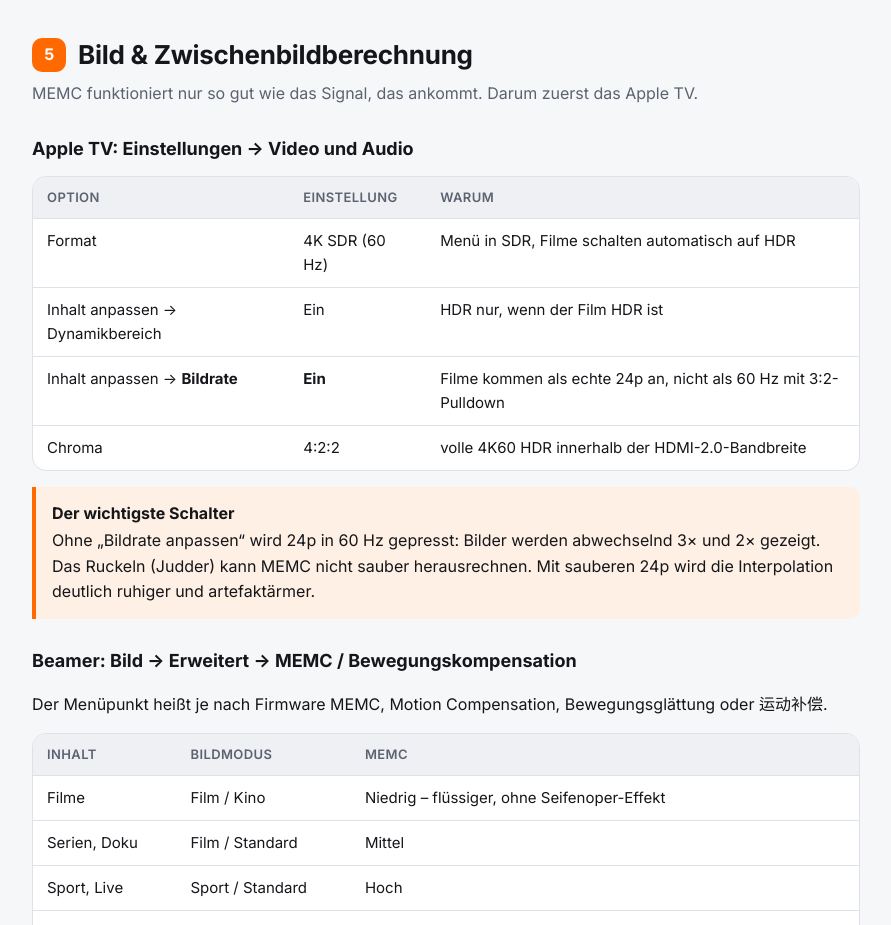
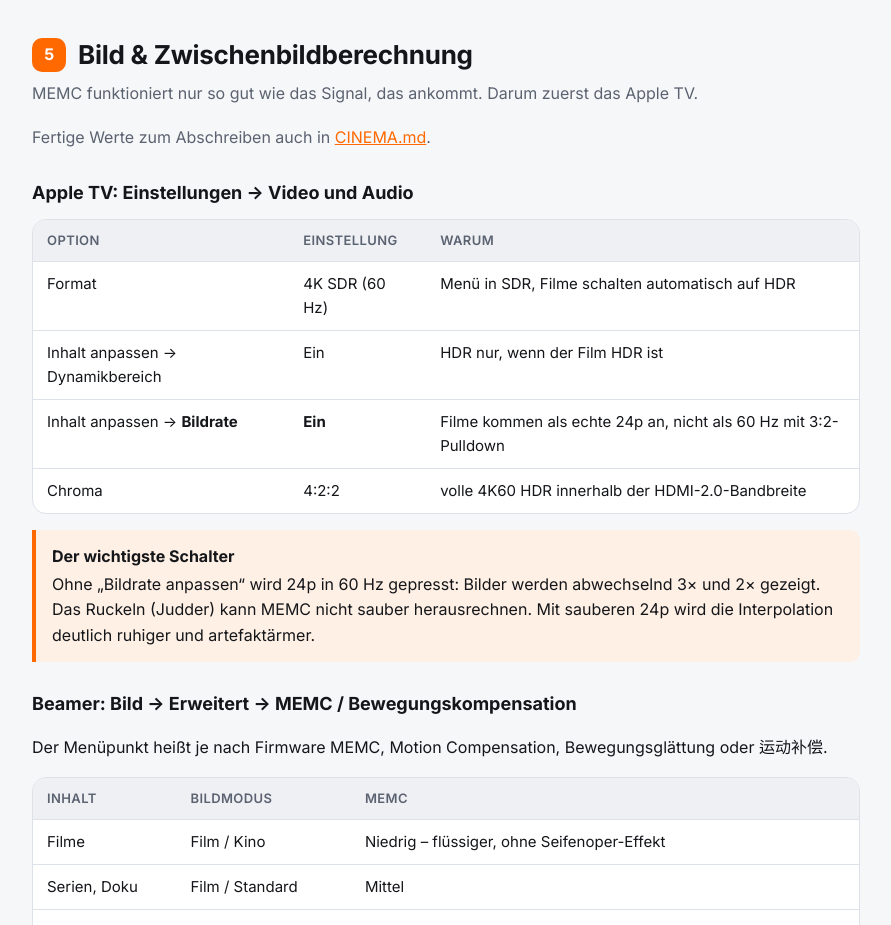
Before and after one commit to moT-dotcom/wilma-waschen, a plain HTML site: page xiaomi-laser-tv/index.html in a window 1280 px wide. Shown: the part 3500-4425 px from the top of the page, without its empty margins (194-1085 px from the left). Drawn offline with Linux system fonts and the light colour scheme.

Commit message:
Add one-click optimizer and cinema parameter reference
- scripts/01-optimize-all.sh: runs inventory + debloat + performance in
  order (dry-run by default, --apply to execute), then prints the cinema
  picture settings for Apple TV and projector. Reversible via 99-restore.
- CINEMA.md: ready-to-use parameters for cinema-like playback (Apple TV
  frame-rate matching, projector picture mode, gamma, MEMC per content,
  what the scripts already handle).
- README/index: link the new script and reference.

Co-Authored-By: Claude Opus 4.8 <noreply@anthropic.com>
Claude-Session: https://claude.ai/code/session_01MHJVQ4FS4STZUzaipxzch9

```diff
--- a/xiaomi-laser-tv/index.html
+++ b/xiaomi-laser-tv/index.html
@@ -302,6 +302,7 @@ adb -s 192.168.178.50:5555 reboot</pre></div>
   <h2><span class="num">5</span>Bild &amp; Zwischenbildberechnung</h2>
   <p class="sub">MEMC funktioniert nur so gut wie das Signal, das ankommt. Darum zuerst das Apple TV.</p>
 
+  <p class="sub">Fertige Werte zum Abschreiben auch in <a href="https://github.com/moT-dotcom/wilma-waschen/blob/claude/xiaomi-laser-tv-optimization-5os12p/xiaomi-laser-tv/CINEMA.md">CINEMA.md</a>.</p>
   <h3>Apple TV: Einstellungen → Video und Audio</h3>
   <div class="table-wrap"><table>
     <thead><tr><th>Option</th><th>Einstellung</th><th>Warum</th></tr></thead>
```
Also changed, not shown: 3 other files.
